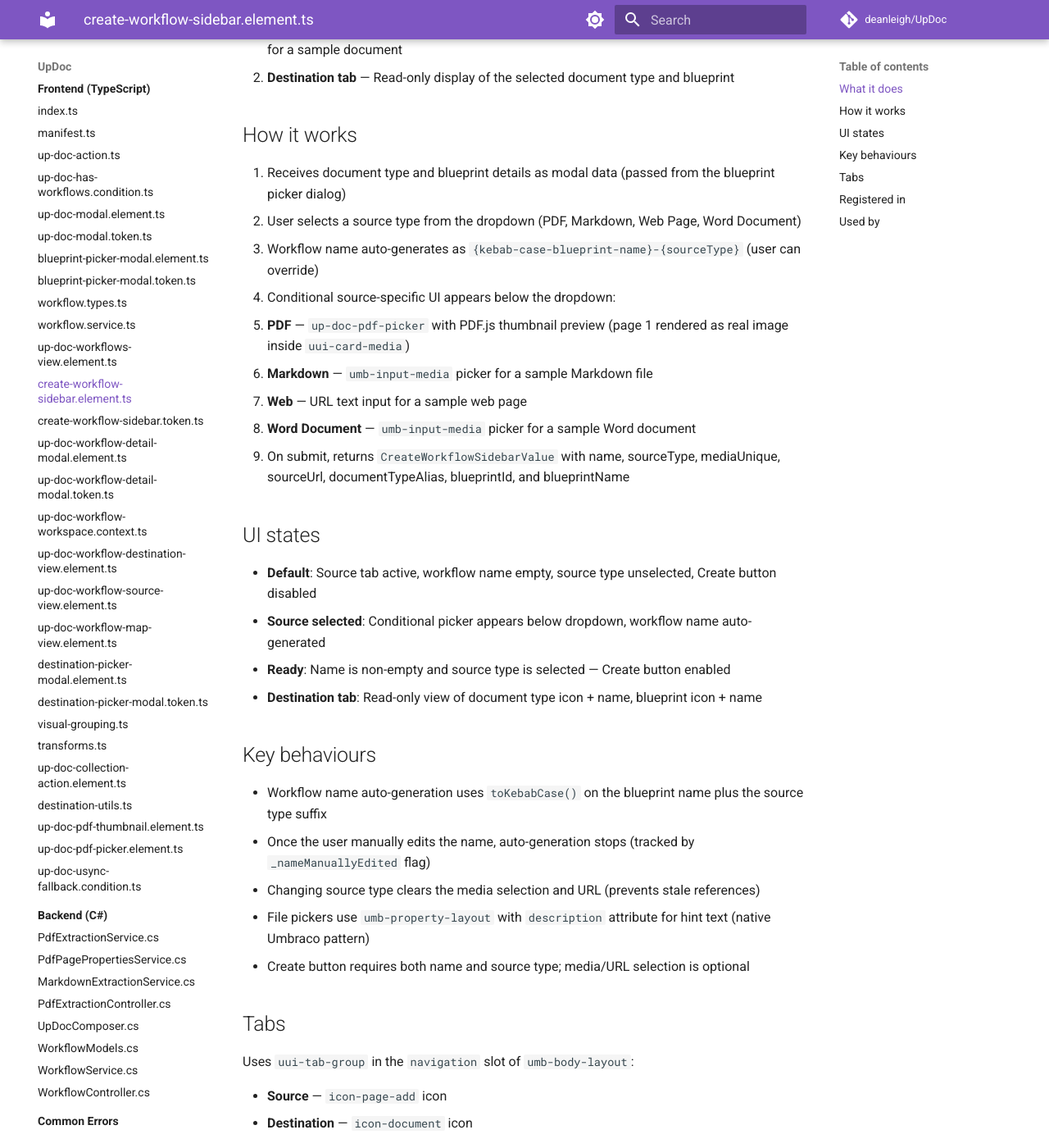
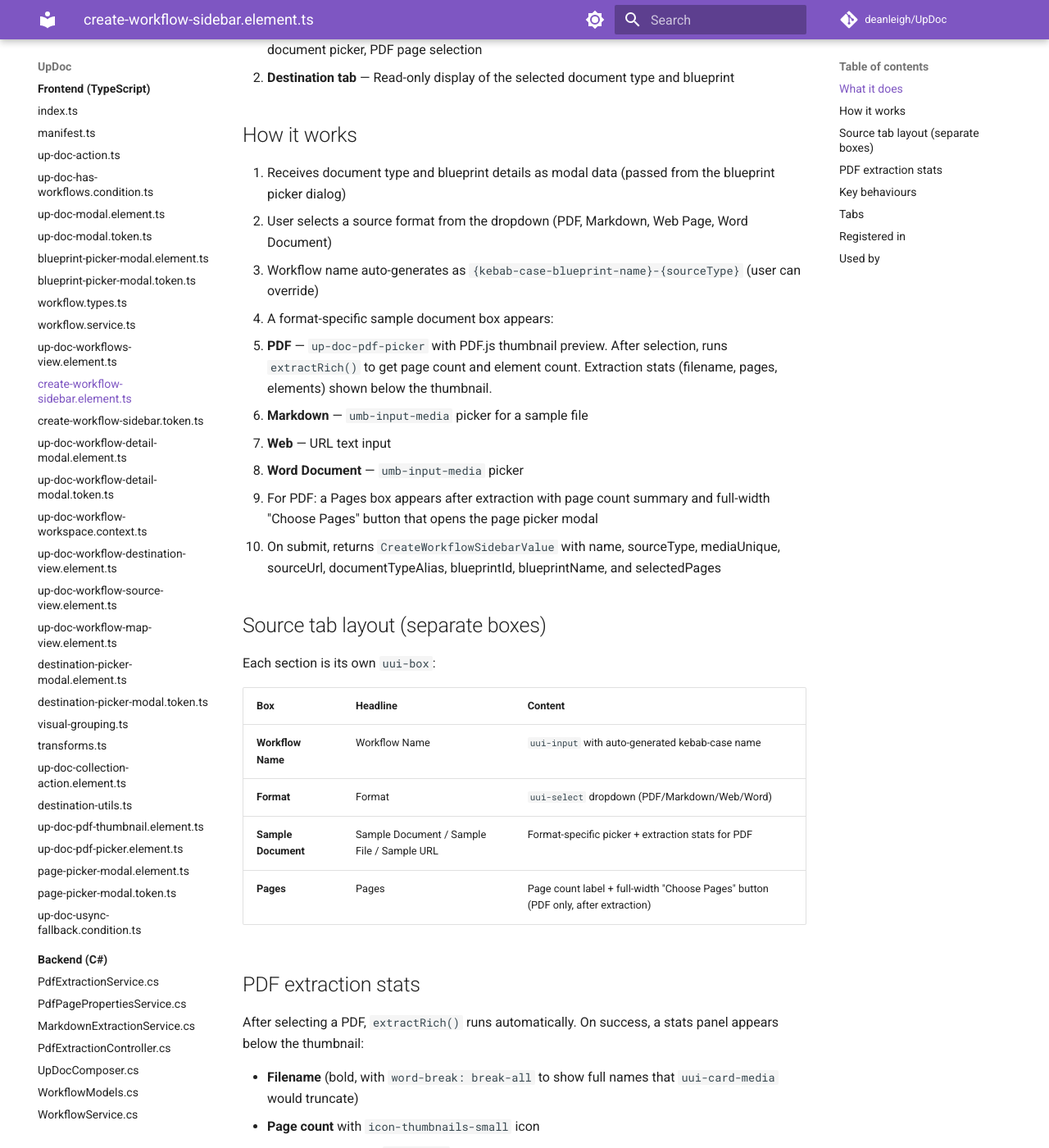
Before and after one commit to deanleigh/UpDoc, an MkDocs documentation site: the page built from docs/source-files/create-workflow-sidebar-element.md, in a window 1280 px wide and 1400 px high, scrolled down 341 px. Shown: the whole window at 82% size. Built offline with MkDocs 1.6.1 and Material for MkDocs 9.7.7, drawn with Linux system fonts in a browser that asks for light colours; comment, search, counter and statistics services are not loaded; some of the changed text lies outside the part shown.

Commit message:
Add page picker docs and update Create Workflow sidebar docs
New docs for page-picker-modal.element.ts and page-picker-modal.token.ts.
Updated create-workflow-sidebar-element.md to reflect separate box layout,
extraction stats panel, and page selection integration.

Co-Authored-By: Claude Opus 4.6 <noreply@anthropic.com>

```diff
--- a/docs/source-files/create-workflow-sidebar-element.md
+++ b/docs/source-files/create-workflow-sidebar-element.md
@@ -6,35 +6,49 @@ Sidebar modal for creating a new UpDoc workflow. Part of a stepped flow: bluepri
 
 Provides a sidebar with two tabs for configuring a new workflow:
 
-1. **Source tab** (default) — Workflow name input + source type dropdown + conditional file picker for a sample document
+1. **Source tab** (default) — Workflow name, source format dropdown, conditional sample document picker, PDF page selection
 2. **Destination tab** — Read-only display of the selected document type and blueprint
 
 ## How it works
 
 1. Receives document type and blueprint details as modal data (passed from the blueprint picker dialog)
-2. User selects a source type from the dropdown (PDF, Markdown, Web Page, Word Document)
+2. User selects a source format from the dropdown (PDF, Markdown, Web Page, Word Document)
 3. Workflow name auto-generates as `{kebab-case-blueprint-name}-{sourceType}` (user can override)
-4. Conditional source-specific UI appears below the dropdown:
-   - **PDF** — `up-doc-pdf-picker` with PDF.js thumbnail preview (page 1 rendered as real image inside `uui-card-media`)
-   - **Markdown** — `umb-input-media` picker for a sample Markdown file
-   - **Web** — URL text input for a sample web page
-   - **Word Document** — `umb-input-media` picker for a sample Word document
-5. On submit, returns `CreateWorkflowSidebarValue` with name, sourceType, mediaUnique, sourceUrl, documentTypeAlias, blueprintId, and blueprintName
+4. A format-specific sample document box appears:
+   - **PDF** — `up-doc-pdf-picker` with PDF.js thumbnail preview. After selection, runs `extractRich()` to get page count and element count. Extraction stats (filename, pages, elements) shown below the thumbnail.
+   - **Markdown** — `umb-input-media` picker for a sample file
+   - **Web** — URL text input
+   - **Word Document** — `umb-input-media` picker
+5. For PDF: a Pages box appears after extraction with page count summary and full-width "Choose Pages" button that opens the page picker modal
+6. On submit, returns `CreateWorkflowSidebarValue` with name, sourceType, mediaUnique, sourceUrl, documentTypeAlias, blueprintId, blueprintName, and selectedPages
 
-## UI states
+## Source tab layout (separate boxes)
 
-- **Default**: Source tab active, workflow name empty, source type unselected, Create button disabled
-- **Source selected**: Conditional picker appears below dropdown, workflow name auto-generated
-- **Ready**: Name is non-empty and source type is selected — Create button enabled
-- **Destination tab**: Read-only view of document type icon + name, blueprint icon + name
+Each section is its own `uui-box`:
+
+| Box | Headline | Content |
+|-----|----------|---------|
+| **Workflow Name** | Workflow Name | `uui-input` with auto-generated kebab-case name |
+| **Format** | Format | `uui-select` dropdown (PDF/Markdown/Web/Word) |
+| **Sample Document** | Sample Document / Sample File / Sample URL | Format-specific picker + extraction stats for PDF |
+| **Pages** | Pages | Page count label + full-width "Choose Pages" button (PDF only, after extraction) |
+
+## PDF extraction stats
+
+After selecting a PDF, `extractRich()` runs automatically. On success, a stats panel appears below the thumbnail:
+
+- **Filename** (bold, with `word-break: break-all` to show full names that `uui-card-media` would truncate)
+- **Page count** with `icon-thumbnails-small` icon
+- **Element count** with `icon-list` icon
 
 ## Key behaviours
 
 - Workflow name auto-generation uses `toKebabCase()` on the blueprint name plus the source type suffix
 - Once the user manually edits the name, auto-generation stops (tracked by `_nameManuallyEdited` flag)
 - Changing source type clears the media selection and URL (prevents stale references)
-- File pickers use `umb-property-layout` with `description` attribute for hint text (native Umbraco pattern)
 - Create button requires both name and source type; media/URL selection is optional
+- Page picker opens as a nested sidebar modal via `UMB_PAGE_PICKER_MODAL`
+- Selected pages stored as `number[] | null` (null = all pages)
 
 ## Tabs
 
--- a/mkdocs.yml
+++ b/mkdocs.yml
@@ -63,6 +63,8 @@ nav:
     - destination-utils.ts: source-files/destination-utils.md
     - up-doc-pdf-thumbnail.element.ts: source-files/up-doc-pdf-thumbnail-element.md
     - up-doc-pdf-picker.element.ts: source-files/up-doc-pdf-picker-element.md
+    - page-picker-modal.element.ts: source-files/page-picker-modal-element.md
+    - page-picker-modal.token.ts: source-files/page-picker-modal-token.md
     - up-doc-usync-fallback.condition.ts: source-files/up-doc-usync-fallback-condition.md
   - Backend (C#):
     - backend/index.md
```
Also changed, not shown: docs/source-files/page-picker-modal-element.md (added, +41 -0 lines), docs/source-files/page-picker-modal-token.md (added, +40 -0 lines).
